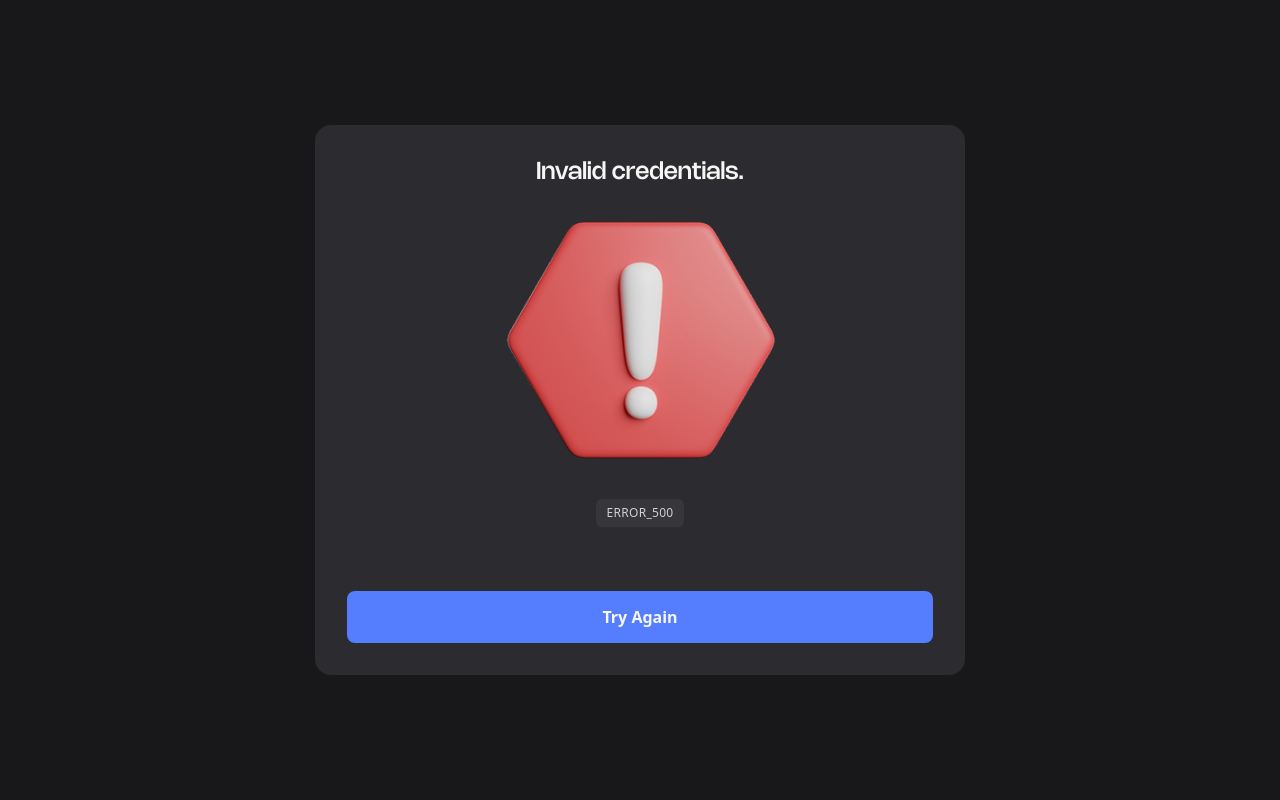
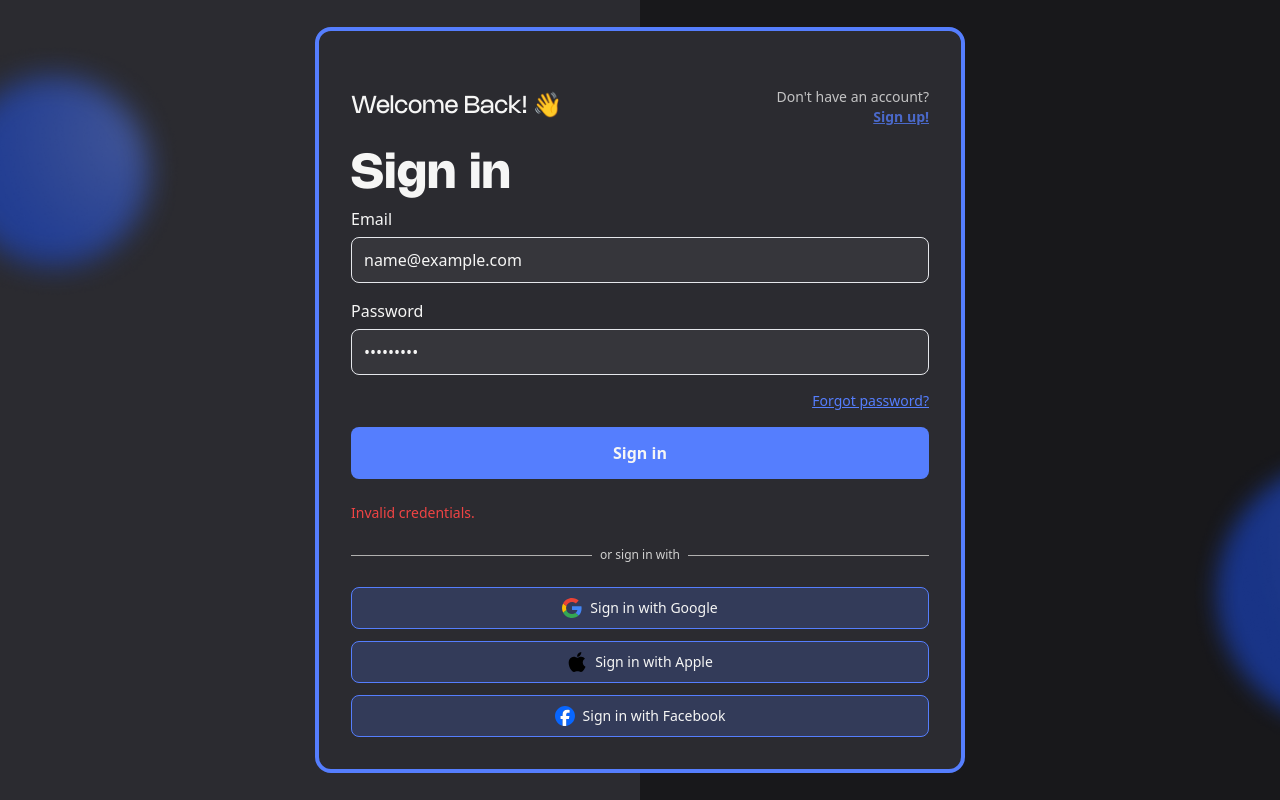
Before and after one commit to Stijn-Houwelijckx/obsense-dashboard-leen, a React (Vite) app: page /signin in a window 1280 px wide. Both pictures are taken after typing "name@example.com", "Sample123" into the empty fields and a click on the button "Sign in". Built offline with nearby package versions, Linux system fonts and the light colour scheme; no server answers; the HTML template or start-up script is replaced by a standard one.

Commit message:
feat: error messages when logging in

```diff
--- a/src/pages/Settings.tsx
+++ b/src/pages/Settings.tsx
@@ -177,7 +177,7 @@ const Settings = () => {
 
       if (data.status === "success") {
         setSuccess(true);
-        navigate("/settings/security");
+        navigate("/settings");
       } else {
         if (
           data.message &&
--- a/src/pages/SignIn.tsx
+++ b/src/pages/SignIn.tsx
@@ -24,6 +24,10 @@ const SignIn = () => {
     return !!error?.data?.message?.toLowerCase().includes("email");
   };
 
+  const isPasswordError = (error: ErrorResponse | null): boolean => {
+    return !!error?.data?.message?.toLowerCase().includes("password");
+  };
+
   const [showArtistConfirm, setShowArtistConfirm] = useState(false);
   const [tempUser, setTempUser] = useState<any>(null);
   const {
@@ -36,12 +40,15 @@ const SignIn = () => {
   const [signInError, setSignInError] = useState<ErrorResponse | null>(null);
 
   const onSubmit = async (data: SignInData) => {
+    setSignInError(null);
+
     try {
       const response = await authService.login(data);
-      setToken(response.data.token);
-      localStorage.setItem("token", response.data.token);
+      const { token, ...user } = response.data.data;
 
-      const user = response.data.user?.user ?? response.data.user;
+      setToken(token);
+      localStorage.setItem("token", token);
+
       setUser(user);
 
       if (!user.isArtist) {
@@ -79,35 +86,35 @@ const SignIn = () => {
     reset();
   };
 
-  if (signInError) {
-    return (
-      <div className="min-h-screen flex items-center justify-center bg-secondary-900 px-4">
-        <div className="w-full max-w-[650px] bg-secondary-800 p-8 rounded-2xl text-center">
-          <h2 className="font-title font-medium text-2xl text-neutral-50 mb-4">
-            {signInError.data.message}
-          </h2>
-          <img className="mx-auto w-1/2 mb-4" src={errorImage} alt="Error" />
-          <div className="flex flex-col items-center gap-4 mt-6">
-            <span className="uppercase text-xs text-neutral-200 bg-secondary-700 px-2.5 py-1.5 rounded-md tracking-wide">
-              {signInError.status}_{signInError.code}
-            </span>
-            {signInError.data.details && (
-              <p className="text-sm text-neutral-200 p-5 text-center bg-secondary-700 rounded-lg">
-                {signInError.data.details}
-              </p>
-            )}
-          </div>
-          <div className="mt-6">
-            <Button
-              label="Try Again"
-              type="button"
-              onClick={handleErrorReset}
-            />
-          </div>
-        </div>
-      </div>
-    );
-  }
+  // if (signInError) {
+  //   return (
+  //     <div className="min-h-screen flex items-center justify-center bg-secondary-900 px-4">
+  //       <div className="w-full max-w-[650px] bg-secondary-800 p-8 rounded-2xl text-center">
+  //         <h2 className="font-title font-medium text-2xl text-neutral-50 mb-4">
+  //           {signInError.data.message}
+  //         </h2>
+  //         <img className="mx-auto w-1/2 mb-4" src={errorImage} alt="Error" />
+  //         <div className="flex flex-col items-center gap-4 mt-6">
+  //           <span className="uppercase text-xs text-neutral-200 bg-secondary-700 px-2.5 py-1.5 rounded-md tracking-wide">
+  //             {signInError.status}_{signInError.code}
+  //           </span>
+  //           {signInError.data.details && (
+  //             <p className="text-sm text-neutral-200 p-5 text-center bg-secondary-700 rounded-lg">
+  //               {signInError.data.details}
+  //             </p>
+  //           )}
+  //         </div>
+  //         <div className="mt-6">
+  //           <Button
+  //             label="Try Again"
+  //             type="button"
+  //             onClick={handleErrorReset}
+  //           />
+  //         </div>
+  //       </div>
+  //     </div>
+  //   );
+  // }
 
   return (
     <div className="min-h-screen flex items-center justify-center bg-secondary-900 px-4 relative overflow-hidden">
@@ -177,7 +184,7 @@ const SignIn = () => {
               inputClassName="text-neutral-50"
               errorMessage={
                 isEmailError(signInError)
-                  ? signInError!.data.message
+                  ? signInError?.data.message
                   : undefined
               }
             />
@@ -193,8 +200,8 @@ const SignIn = () => {
               labelClassName="text-neutral-50"
               inputClassName="text-neutral-50"
               errorMessage={
-                isEmailError(signInError)
-                  ? signInError!.data.message
+                isPasswordError(signInError)
+                  ? signInError?.data.message
                   : undefined
               }
             />
@@ -208,6 +215,13 @@ const SignIn = () => {
               type="submit"
               onClick={handleSubmit(onSubmit)}
             />
+            {signInError &&
+              !isEmailError(signInError) &&
+              !isPasswordError(signInError) && (
+                <p className="text-red-500 text-sm pt-2">
+                  {signInError.data.message}
+                </p>
+              )}
           </form>
 
           <div className="flex items-center py-6">
```
